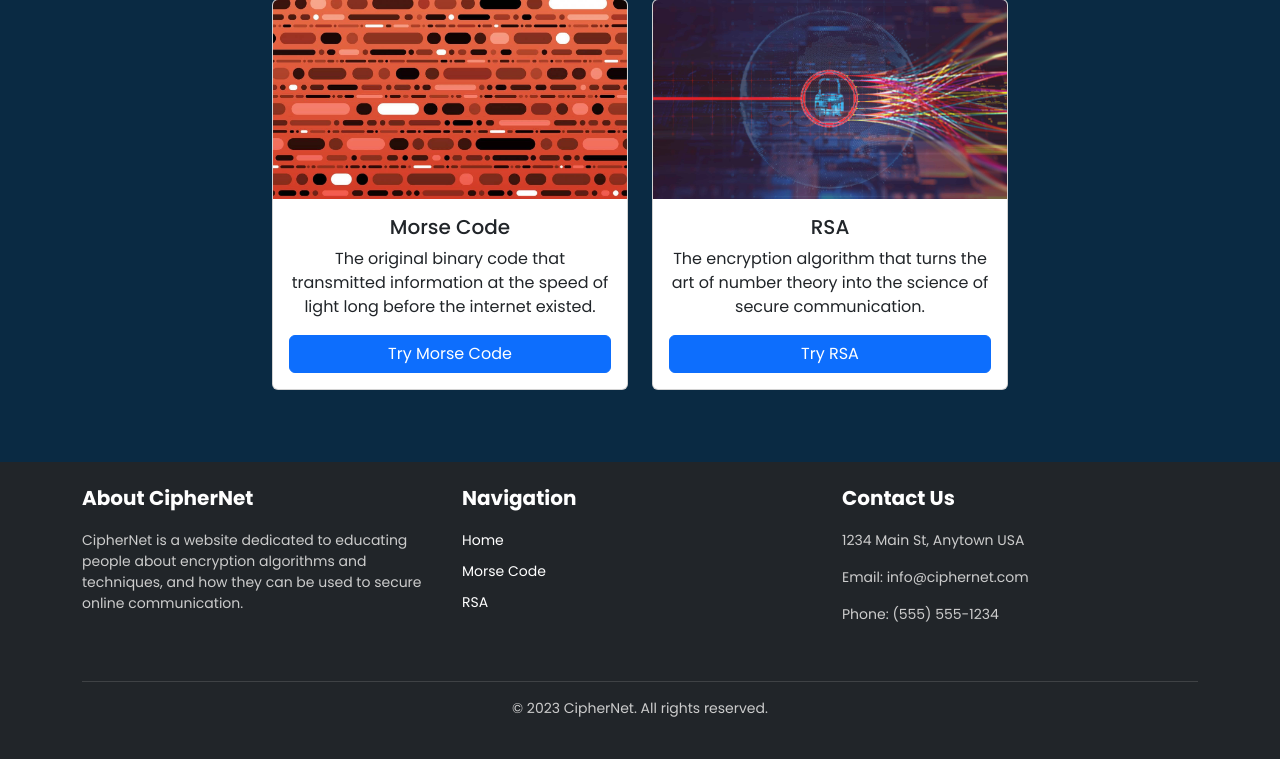
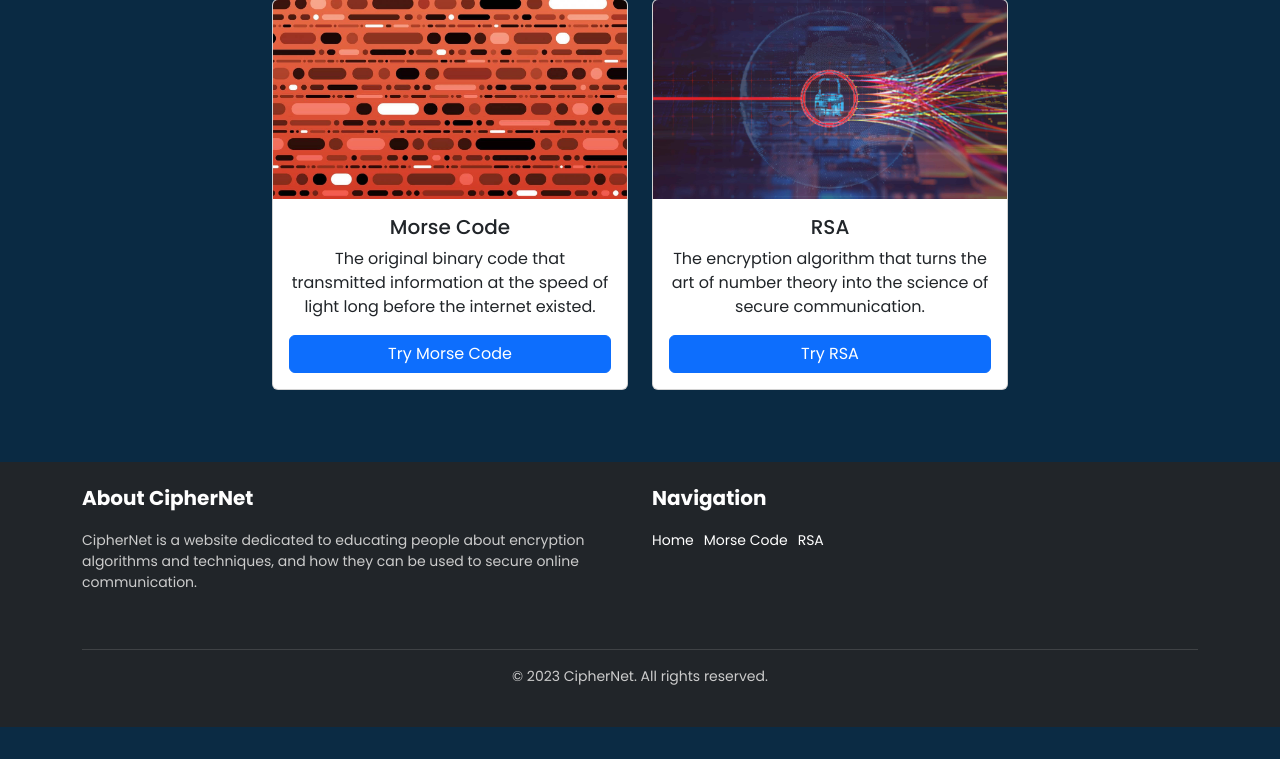
Before and after one commit to Hardvan/CipherNet, a Flask app: page / in a window 1280 px wide. Shown: the part 849-1608 px from the top of the page. After the commit the page ends 1576 px from the top, so only its background shows below. Run offline with Flask 3, Linux system fonts and the light colour scheme.

Commit message:
Style footer

```diff
--- a/static/css/index.css
+++ b/static/css/index.css
@@ -84,6 +84,7 @@ footer a {
 footer ul li {
   list-style: none;
   margin-bottom: 10px;
+  margin-right: 10px;
 }
 
 footer ul li a:hover {
--- a/templates/index.html
+++ b/templates/index.html
@@ -104,7 +104,7 @@
     <footer class="bg-dark text-white py-4">
       <div class="container">
         <div class="row">
-          <div class="col-md-4 mb-4">
+          <div class="col-md-6 mb-4">
             <h5>About CipherNet</h5>
             <p>
               CipherNet is a website dedicated to educating people about
@@ -112,19 +112,13 @@
               secure online communication.
             </p>
           </div>
-          <div class="col-md-4 mb-4">
+          <div class="col-md-6 mb-4">
             <h5>Navigation</h5>
-            <ul class="list-unstyled">
-              <li><a href="#">Home</a></li>
-              <li><a href="#">Morse Code</a></li>
-              <li><a href="#">RSA</a></li>
+            <ul class="list-unstyled d-flex">
+              <li class="flex-row"><a href="#">Home</a></li>
+              <li class="flex-row"><a href="#">Morse Code</a></li>
+              <li class="flex-row"><a href="#">RSA</a></li>
             </ul>
-          </div>
-          <div class="col-md-4 mb-4">
-            <h5>Contact Us</h5>
-            <p>1234 Main St, Anytown USA</p>
-            <p>Email: info@ciphernet.com</p>
-            <p>Phone: (555) 555-1234</p>
           </div>
         </div>
         <hr />
```
